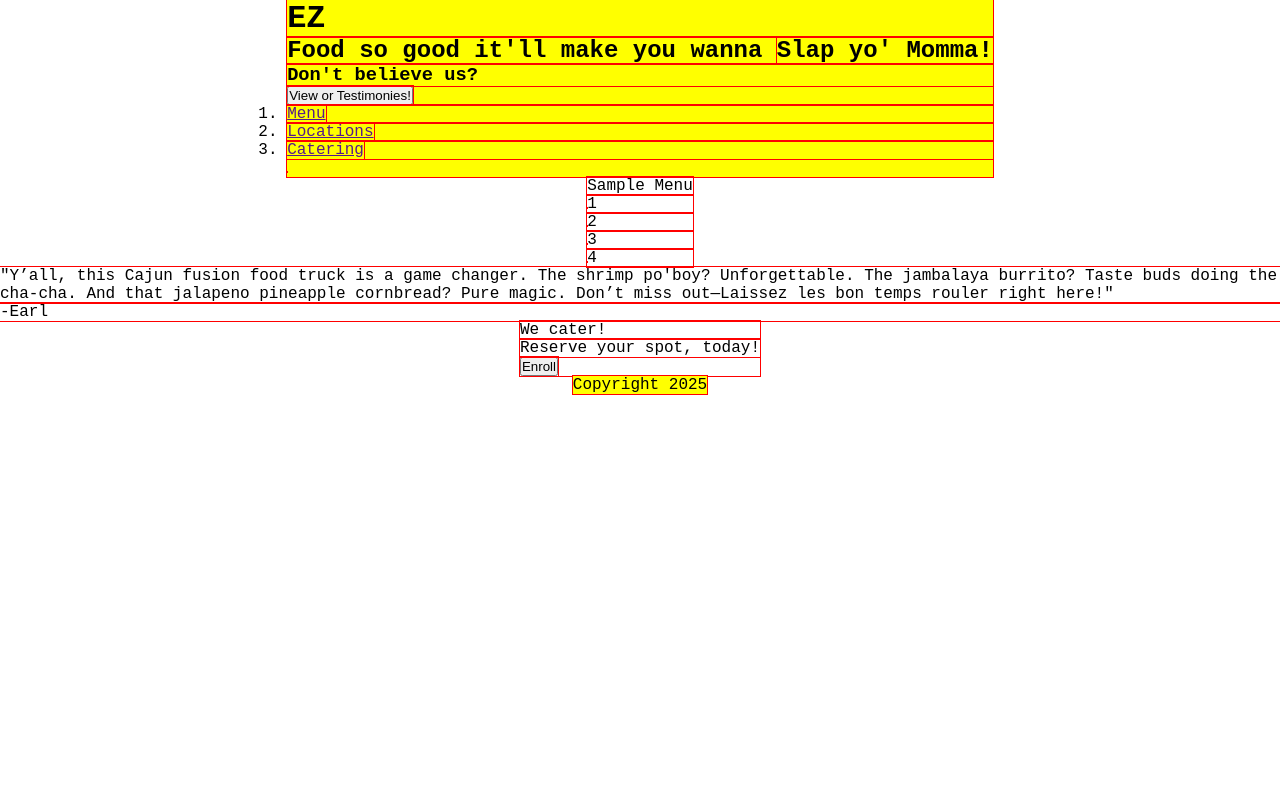
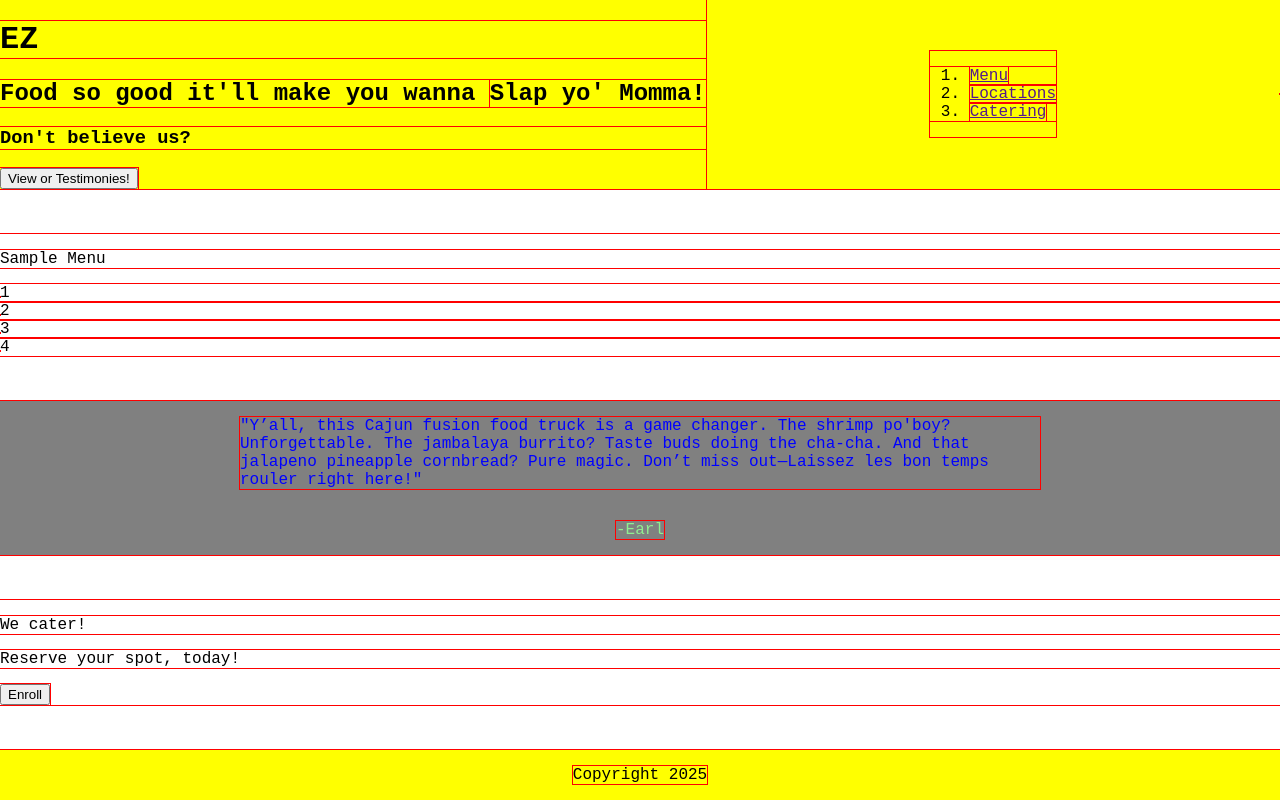
Before and after one commit to neonRepublic/Landing-Page, a plain HTML site: page index.html in a window 1280 px wide. Drawn offline with Linux system fonts and the light colour scheme.

Commit message:
updated css 3 and added new container in html

```diff
--- a/index.html
+++ b/index.html
@@ -11,6 +11,8 @@
 
     <!--HEADER-->
     <div class="header">
+
+        <div class="left-side-header">
             <h1>EZ</h1>
 
             <div class="hero-section">
@@ -18,13 +20,17 @@
                 <h3>Don't believe us? </h3>
                 <button>View or Testimonies!</button>
             </div>
+        </div>
 
+
+        <div class="right-side-header">
             <div class="header-list">
                 <ol>
                     <li><a href="">Menu</a></li>
                     <li><a href="">Locations</a></li>
                     <li><a href="">Catering</a></li>
                 </ol>
+            </div>
         </div>
 
         <img src="" alt="">
@@ -53,8 +59,10 @@
 
     <!--BANNER SECTION-->
     <div class="banner">
+        <div class="banner-text">
             <P class="large-text">"Y’all, this Cajun fusion food truck is a game changer. The shrimp po'boy? Unforgettable. The jambalaya burrito? Taste buds doing the cha-cha. And that jalapeno pineapple cornbread? Pure magic. Don’t miss out—Laissez les bon temps rouler right here!"</P>
             <P class="small-text">-Earl</P>
+        </div>
     </div>
 
 
--- a/style.css
+++ b/style.css
@@ -1,8 +1,4 @@
 * {
-    margin: 0;
-    padding: 0;
-    box-sizing: border-box;
-
     outline: 1px solid red;
 }
 
@@ -10,11 +6,46 @@ body {
     font-family: 'Courier New', Courier, monospace;
     display: flex;
     flex-direction: column;
+    height: 100vh;
+    margin: 0;
+    overflow: hidden;
+    justify-content: space-between;
+}
+
+.header {
+    display: flex;
     align-items: center;
-    min-height: 100vh;
+    justify-content: space-between;
+}
+
+.footer {
+    display: flex;
+    align-items: center;
+    justify-content: center;
 }
 
 .header, .footer {
     background-color: yellow;
+}
 
+.banner {
+    background-color: grey;
+    margin: 0;
+    padding: 0;
 }
+
+.banner-text {
+    display: flex;
+    justify-content: center;
+    flex-direction: column;
+    align-items: center;
+}
+
+.large-text {
+    color: blue;
+    width: 800px;
+}
+
+.small-text {
+    color: lightgreen;
+}
```
Lines whose indentation alone changed are shown as unchanged.
